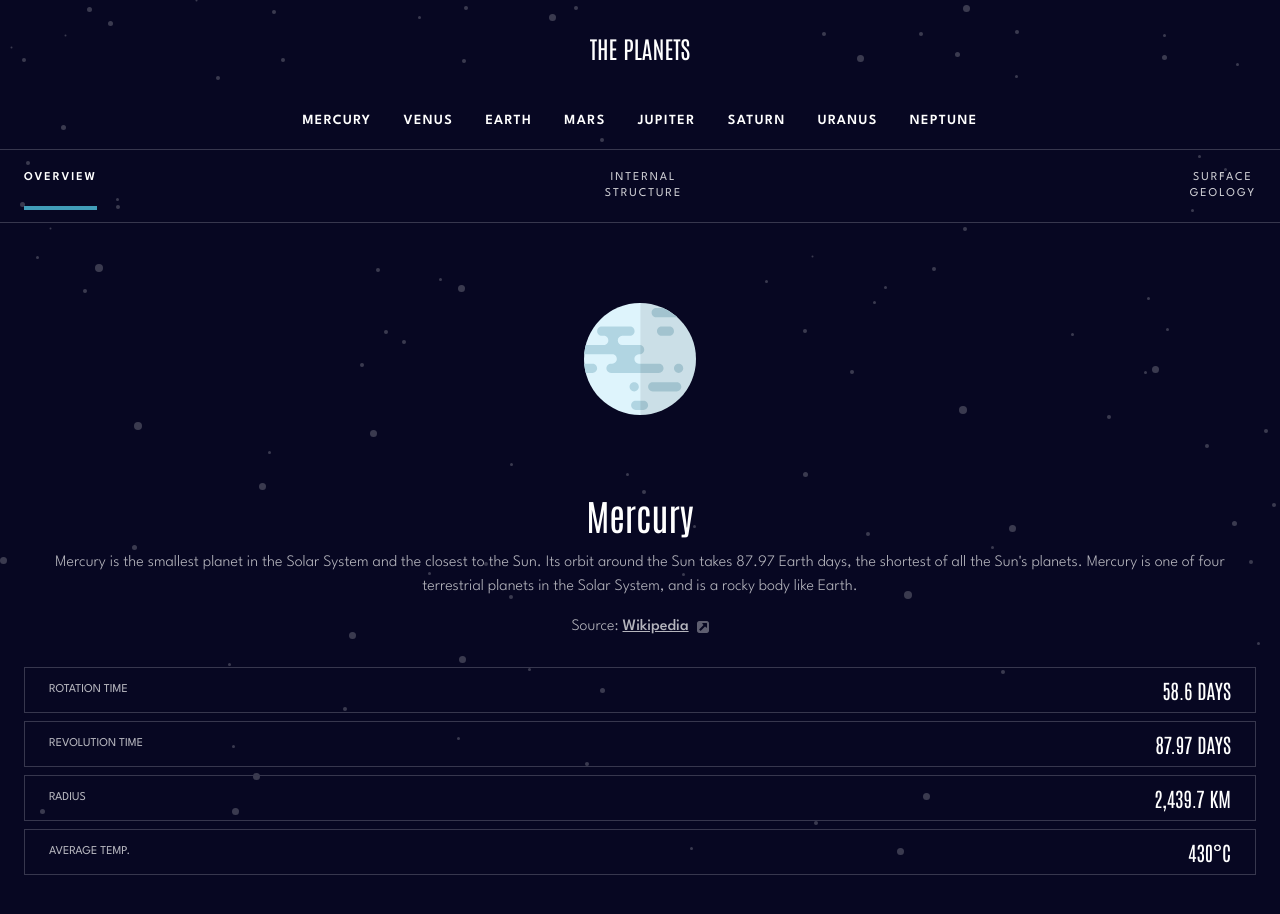
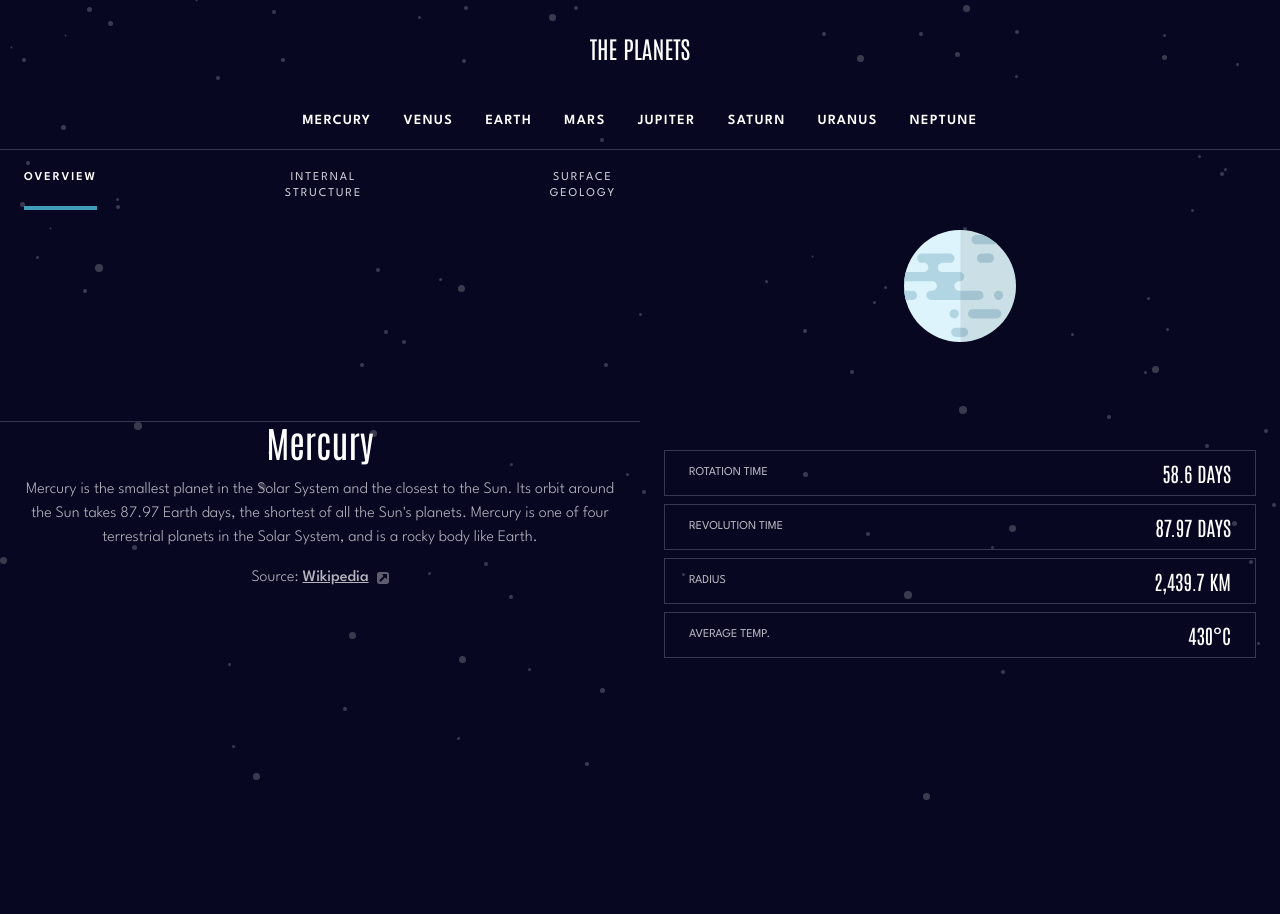
Before and after one commit to jjalbuenacabuyao/planet-facts, a Next.js app: page / in a window 1280 px wide. Shown: the top 914 px of the page. After the commit the page ends 800 px from the top, so only its background shows below. Built offline with nearby package versions, Linux system fonts and the light colour scheme.

Commit message:
add styles

```diff
--- a/src/app/components/Grid.tsx
+++ b/src/app/components/Grid.tsx
@@ -10,7 +10,7 @@ const Grid = () => {
   const [activeTab, setActiveTab] = useState("Overview");
 
   return (
-    <div>
+    <div className="md:grid md:grid-cols-2">
       <SecondaryNavigation activeTab={activeTab} setActiveTab={setActiveTab} />
       <PlanetImage activeTab={activeTab} />
       <PlanetDescription activeTab={activeTab} />
```
